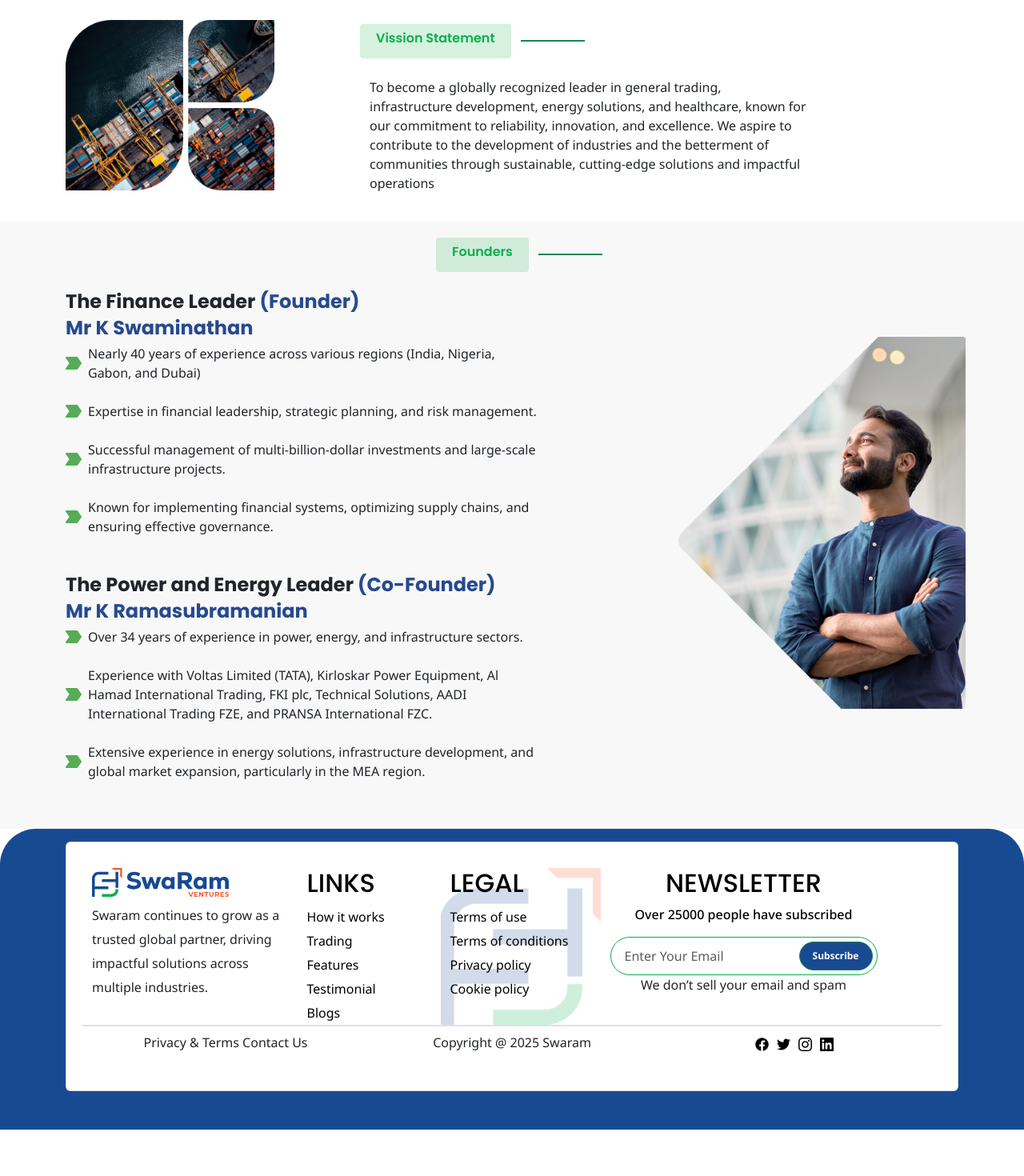
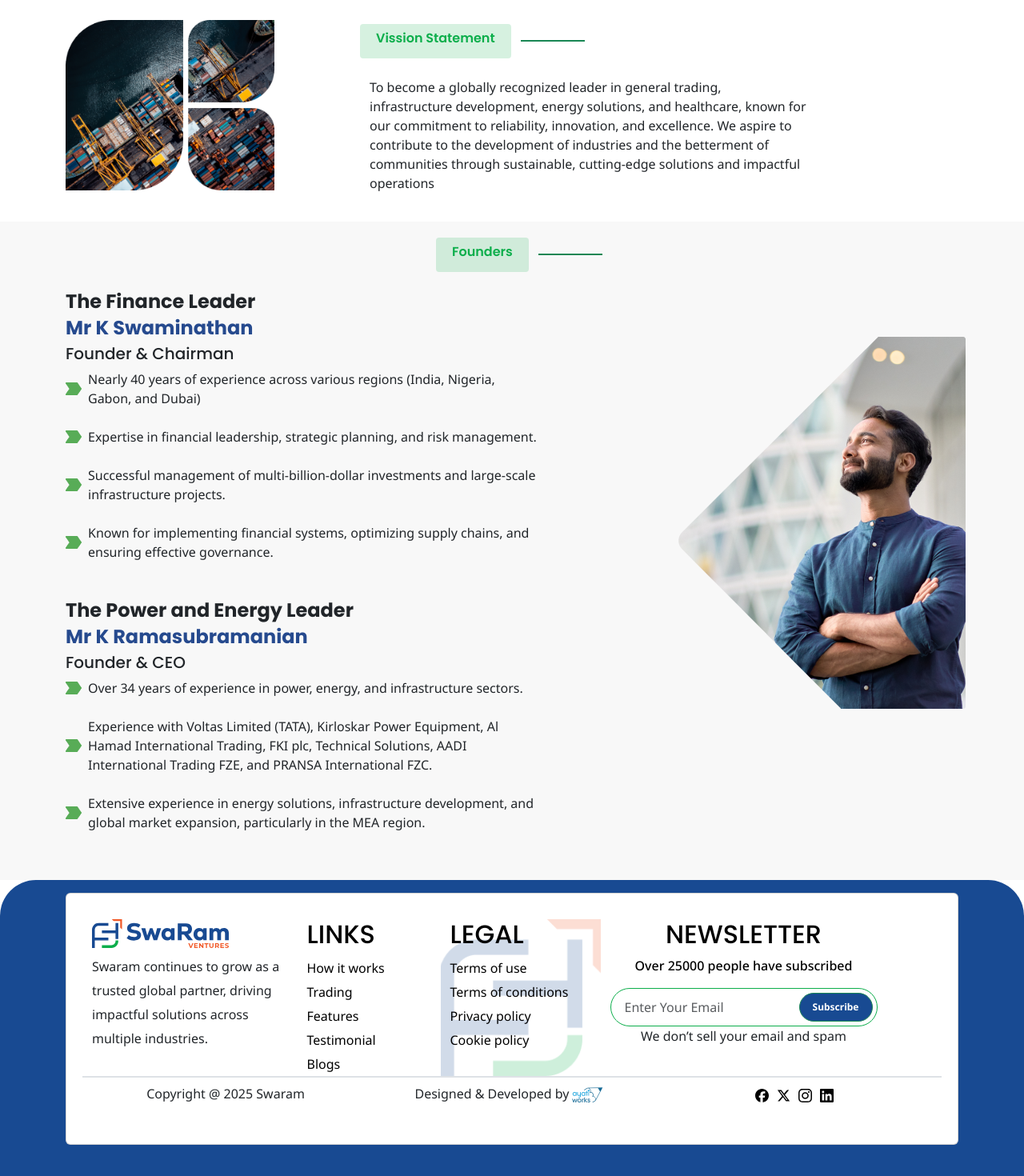
Before and after one commit to SriRamya333/Swaram-React, a React (Vite) app: page /about in a window 1280 px wide. Shown: the part 1408-2878 px from the top of the page at 80% size. Before the commit the page ends 2820 px from the top, so only its background shows below. Built offline with nearby package versions, Linux system fonts and the light colour scheme.

Commit message:
13-03-25

```diff
--- a/src/App.css
+++ b/src/App.css
@@ -510,7 +510,9 @@
   background-repeat: no-repeat;
   background-size: cover;
 }
-
+.ayati-logo{
+  width:50px;
+}
 .foot-head p {
   font-size: 16px;
 }
@@ -904,7 +906,9 @@
 }
 
 
-
+.connect-content h5{
+  text-align: left;
+}
 /* contact us page */
 .contact h2{
   font-weight: 700;
--- a/src/components/about.tsx
+++ b/src/components/about.tsx
@@ -403,9 +403,9 @@
               <div className="">
                 <div className="overall">
                   <div className="connect-content">
-                    <h2>The Finance Leader  <span className='leader'>(Founder)</span></h2>
-                    <h2> <span className='leader'>Mr K Swaminathan
-                    </span></h2>
+                    <h2>The Finance Leader</h2>
+                    <h2> <span className='leader'>Mr K Swaminathan</span></h2>
+                    <h5>Founder & Chairman</h5>
                   </div>
                   <div className="vector w-100">
                     <ul className="list-unstyled d-flex flex-column align-items-center align-items-md-start w-100">
@@ -435,8 +435,10 @@
                   <div className="d-flex flex-column align-items-middle">
                     <div className="overall">
                       <div className="connect-content">
-                        <h2>The Power and Energy Leader <span className='leader'>(Co-Founder)</span></h2>
+                        <h2>The Power and Energy Leader</h2>
                         <h2> <span className='leader'>Mr K Ramasubramanian</span></h2>
+                        <h5> Founder & CEO</h5>
+
                       </div>
 
                       <div className="vector w-100">
@@ -484,9 +486,10 @@
               <div className="">
                 <div className="overall">
                   <div className="connect-content">
-                    <h2>The Finance Leader  <span className='leader'>(Founder)</span></h2>
+                    <h2>The Finance Leader  <span className='leader'>(Founder) & Chairman</span></h2>
                     <h2> <span className='leader'>Mr K Swaminathan
                     </span></h2>
+                    <h5>Founder & Chairman</h5>
                   </div>
                   <div className="vector w-100">
                     <ul className="list-unstyled d-flex flex-column align-items-center align-items-md-start w-100">
@@ -516,8 +519,9 @@
                   <div className="d-flex flex-column align-items-middle">
                     <div className="overall">
                       <div className="connect-content">
-                        <h2>The Power and Energy Leader <span className='leader'>(Co-Founder)</span></h2>
+                        <h2>The Power and Energy Leader <span className='leader'>(Founder) & CEO</span></h2>
                         <h2> <span className='leader'>Mr K Ramasubramanian</span></h2>
+                        <h5> Founder & CEO</h5>
                       </div>
 
                       <div className="vector w-100">
--- a/src/components/footer.tsx
+++ b/src/components/footer.tsx
@@ -1,12 +1,12 @@
 import 'bootstrap/dist/css/bootstrap.min.css';
-import { FaFacebook, FaTwitter, FaInstagram, FaLinkedin } from "react-icons/fa";
+import { FaFacebook, FaXTwitter, FaInstagram, FaLinkedin } from "react-icons/fa6";
 import { useState } from "react";
 import emailjs from "emailjs-com";
 
 const Footer = () => {
     const [email, setEmail] = useState("");
 
-    const sendEmail = (e :any) => {
+    const sendEmail = (e: any) => {
         e.preventDefault();
 
         emailjs.send(
@@ -104,18 +104,20 @@
                 </div>
                 <div className="row mt-2 d-flex flex-wrap text-center">
                     <div className="col-12 col-md-4">
-                        <p className="copyright-title">Privacy & Terms Contact Us</p>
+                        <p className="copyright-title">Copyright @ 2025 Swaram</p>
                     </div>
                     <div className="col-12 col-md-4">
-                        <p className="copyright-title">Copyright @ 2025 Swaram</p>
+                        <p className="copyright-title">Designed & Developed by<a href="https://ayatiworks.com/" target="_blank"><img className="ayati-logo" src="ayati-copyright-logo.png" alt="ayati logo"/></a>
+                        </p>
                     </div>
                     <div className="col-12 col-md-4 footer-icon">
                         <div className="d-flex justify-content-center space-x-6">
                             <a href="https://facebook.com" target="_blank" rel="noopener noreferrer">
                                 <FaFacebook className="icon" />
                             </a>
+
                             <a href="https://twitter.com" target="_blank" rel="noopener noreferrer">
-                                <FaTwitter className="icon" />
+                                <FaXTwitter className="icon" />
                             </a>
                             <a href="https://instagram.com" target="_blank" rel="noopener noreferrer">
                                 <FaInstagram className="icon" />
```
Also changed, not shown: public/ayati-copyright-logo.png (added). Lines whose indentation alone changed are shown as unchanged.
